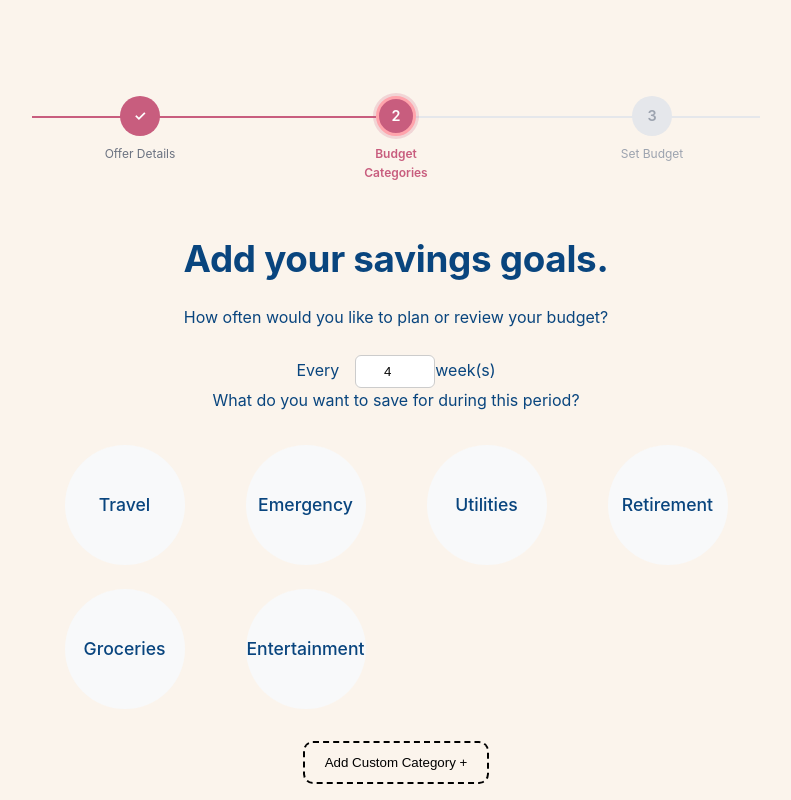
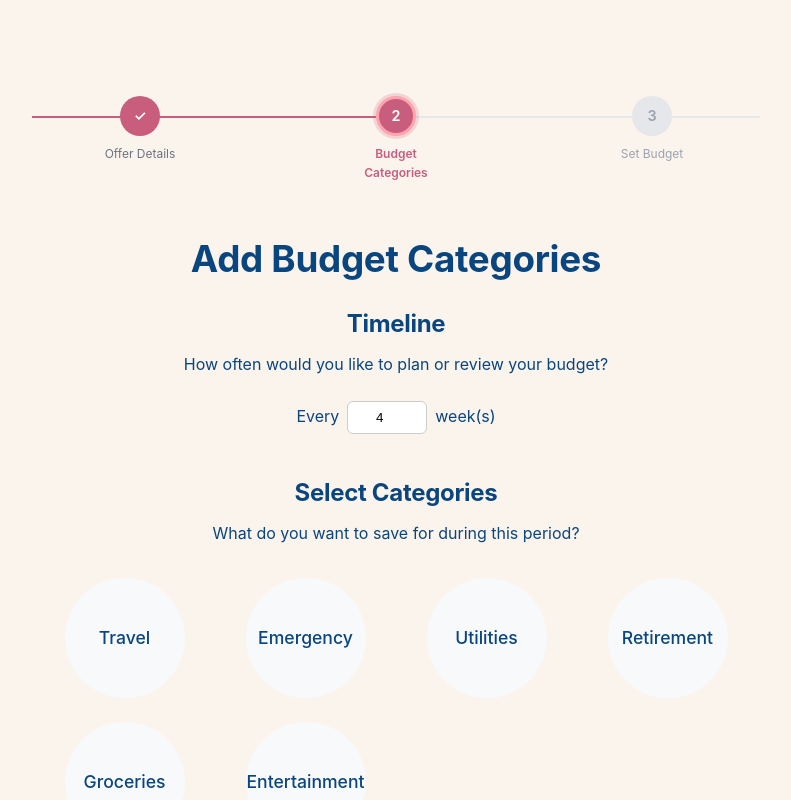
Before and after one commit to inisperos/sunny-savings, a React (Vite) app: page /categories in a window 1280 px wide. Shown: the top 800 px of the page, without its empty margins (244-1035 px from the left). Built offline with nearby package versions, Linux system fonts and the light colour scheme.

Commit message:
update select categories UI

```diff
--- a/src/pages/SelectCategoriesPage.jsx
+++ b/src/pages/SelectCategoriesPage.jsx
@@ -167,7 +167,9 @@ export default function SelectBudgetCategories({ plans, setPlans }) {
   return (
     <div style={{ textAlign: "center", marginTop: "3rem" }}>
       <StepIndicator />
-      <h1>Add your savings goals.</h1>
+      <h1>Add Budget Categories</h1>
+
+      <h2>Timeline</h2>
 
       <p>How often would you like to plan or review your budget?</p>
 
@@ -183,7 +185,8 @@ export default function SelectBudgetCategories({ plans, setPlans }) {
           value={timeframeInWeeks}
           onChange={(e) => setTimeframeInWeeks(Number(e.target.value))}
           style={{
-            marginLeft: "1rem",
+            marginLeft: "0.5rem",
+            marginRight: "0.5rem",
             padding: "0.5rem",
             width: "80px",
             border: "1px solid #ccc",
@@ -196,7 +199,8 @@ export default function SelectBudgetCategories({ plans, setPlans }) {
         </label>
       </div>
 
-      <p>What do you want to save for during this period?</p>
+      <h2 style={{ marginTop: "2.5rem" }}>Select Categories</h2>
+      <p> What do you want to save for during this period?</p>
       {/* Circles grid */}
       <div
         style={{
@@ -233,12 +237,14 @@ export default function SelectBudgetCategories({ plans, setPlans }) {
       <button
         onClick={() => setShowPopup(true)}
         style={{
-          marginTop: "2rem",
-          padding: "0.75rem 1.25rem",
-          border: "2px dashed #000",
-          borderRadius: "10px",
-          background: "none",
+          padding: "0.75rem",
+          border: "2px dotted #888",
+          borderRadius: "6px",
+          background: "transparent",
+          color: "#444",
+          fontSize: "0.95rem",
           cursor: "pointer",
+          marginTop: "0.5rem",
         }}
       >
         Add Custom Category +
```
